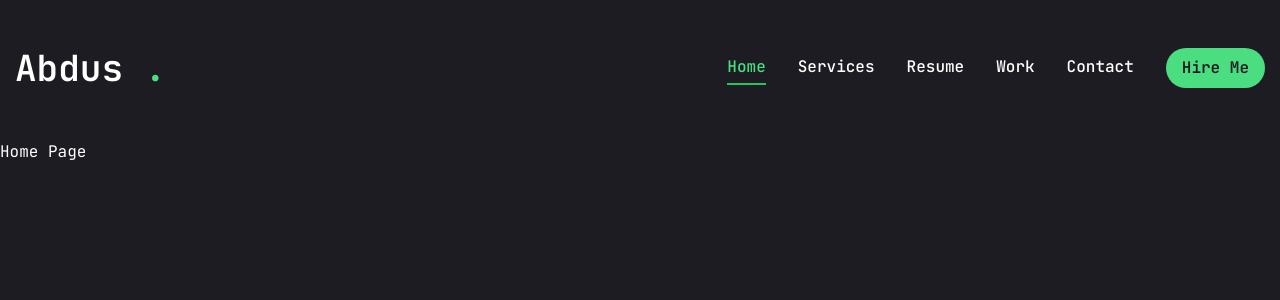
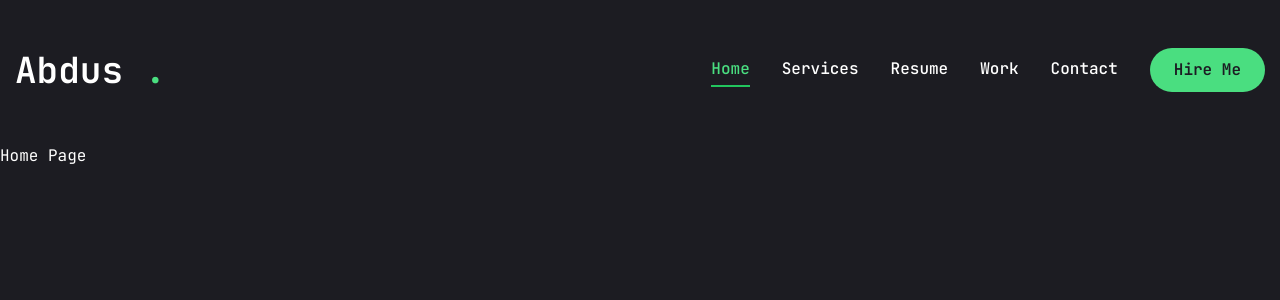
Before and after one commit to a10smd/portfolio-main, a Next.js app: page / in a window 1280 px wide. Shown: the top 300 px of the page. Built offline with nearby package versions, Linux system fonts and the light colour scheme.

Commit message:
Major Changes

```diff
--- a/components/ui/button.jsx
+++ b/components/ui/button.jsx
@@ -11,9 +11,12 @@ const buttonVariants = cva(
       variant: {
         default:
           "bg-green-400 text-primary hover:bg-green-400/90 dark:bg-slate-50 dark:text-slate-900 dark:hover:bg-slate-50/90",
+        primary: "bg-primary text-white",
+        outline:
+          "border border-accent bg-transparent text-green-400 hover:bg-green-400 hover:text-primary",
       },
       size: {
-        default: "h-10 px-4 py-2",
+        default: "h-[44px] px-6",
         sm: "h-9 rounded-md px-3",
         lg: "h-11 rounded-md px-8",
         icon: "h-10 w-10",
```
